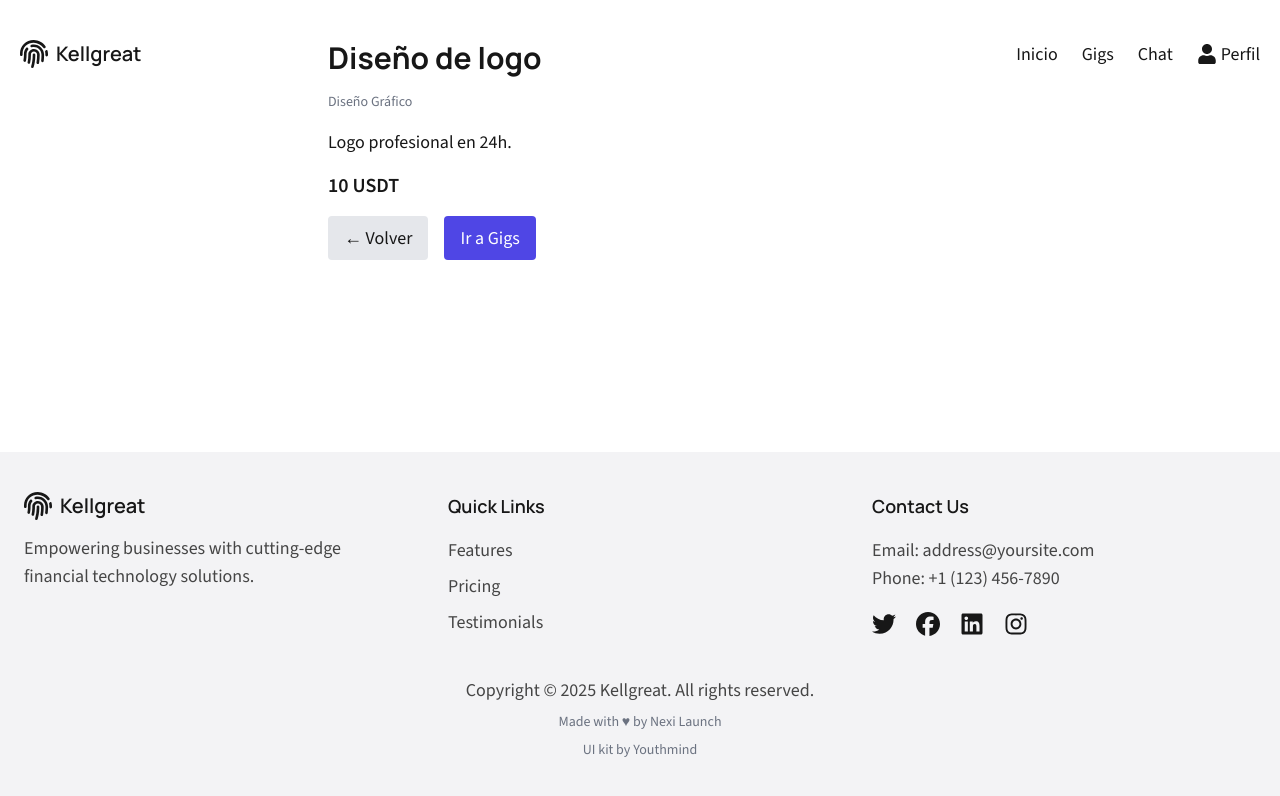
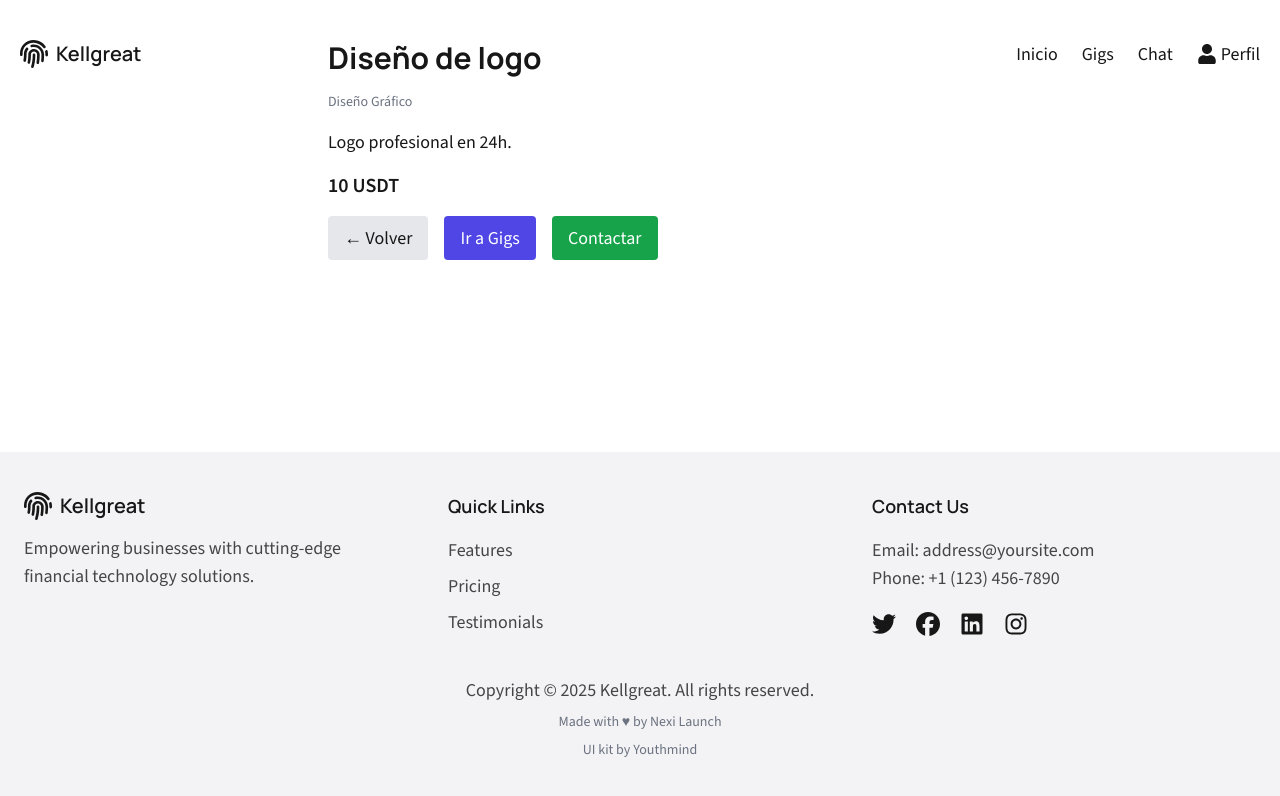
Before and after one commit to kelvingarciagarcia952-dotcom/finwise-saas-landing-page, a Next.js app: page /gigs/1 in a window 1280 px wide. Shown: the top 796 px of the page. Built offline with nearby package versions, Linux system fonts and the light colour scheme.

Commit message:
Update page.tsx

```diff
--- a/src/app/gigs/[id]/page.tsx
+++ b/src/app/gigs/[id]/page.tsx
@@ -13,7 +13,6 @@ interface Gig {
   category: string;
 }
 
-// Repite aquí tus datos estáticos o impórtalos si los tienes en un módulo
 const staticGigs: Gig[] = [
   { id: '1', title: 'Diseño de logo', description: 'Logo profesional en 24h.', price: '10 USDT', category: 'Diseño Gráfico' },
   { id: '2', title: 'Desarrollo Web', description: 'Landing page en Next.js.', price: '20 USDT', category: 'Desarrollo Web' },
@@ -48,20 +47,28 @@ export default function GigDetailPage() {
       <p className="mt-4">{gig.description}</p>
       <span className="block mt-6 text-xl font-semibold">{gig.price}</span>
 
-      <div className="mt-8 flex gap-4">
+      <div className="mt-8 flex flex-wrap gap-4">
         <button
           onClick={() => router.back()}
           className="px-4 py-2 bg-gray-200 rounded hover:bg-gray-300"
         >
           ← Volver
         </button>
+
         <Link
           href="/gigs"
           className="px-4 py-2 bg-indigo-600 text-white rounded hover:bg-indigo-700"
         >
           Ir a Gigs
         </Link>
+
+        <Link
+          href={`/chat/${gig.id}`}
+          className="px-4 py-2 bg-green-600 text-white rounded hover:bg-green-700"
+        >
+          Contactar
+        </Link>
       </div>
     </div>
   );
-    }
+}
```
